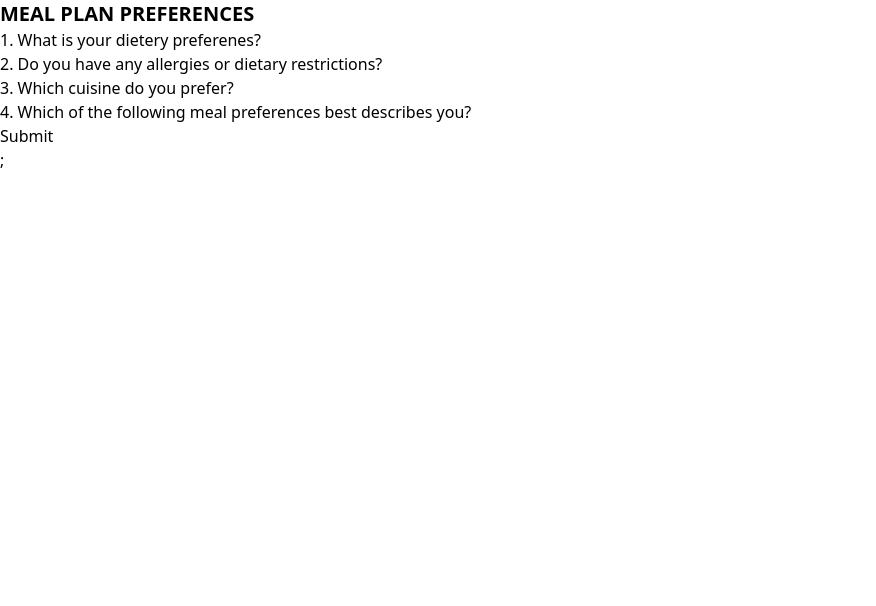
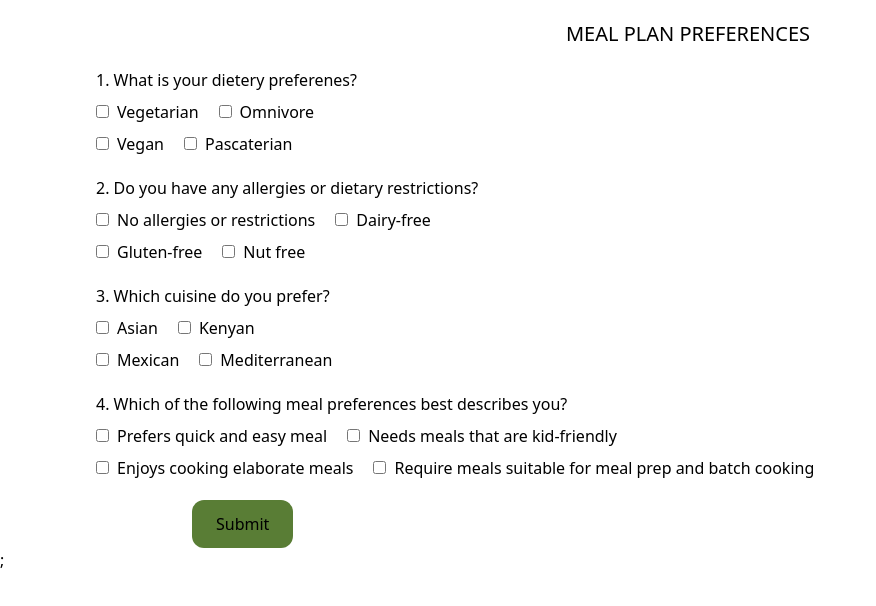
Before and after one commit to james-mbuvi/Mindful-meal-planner, a React (Vite) app: page /preferences in a window 1280 px wide. Shown: the top 606 px of the page, without its empty margins (0-876 px from the left). Built offline with nearby package versions, Linux system fonts and the light colour scheme; no server answers.

Commit message:
preference page

```diff
--- a/src/pages/preferences/Preferenes.jsx
+++ b/src/pages/preferences/Preferenes.jsx
@@ -1,29 +1,256 @@
-import React from 'react'
+import React, { useState } from "react";
+import logo from "../../assets/logo.png";
 
 function Preferenes() {
+  const [preferences, setPreferences] = useState({
+    dietary_preference: [],
+    dietary_restriction: [],
+    cuisine_preference: [],
+    meal_type_preference: [],
+  });
+
+  const handleCheckboxChange = (event, category) => {
+    const { value, checked } = event.target;
+    setPreferences((prevState) => ({
+      ...prevState,
+      [category]: checked
+        ? [...prevState[category], value]
+        : prevState[category].filter((item) => item !== value),
+    }));
+  };
+
   return (
-    <div>
-      <h1 className='text center font-bold text-xl'>MEAL PLAN PREFERENCES</h1>
-      <div>
+    <div className="display-flex ml-24 dark:bg-dm">
+      <h1 className="text-center text-xl my-5">MEAL PLAN PREFERENCES</h1>
+
+      <div className="my-5">
         <p>1. What is your dietery preferenes?</p>
+        <div className="span my-2">
+          <input
+            type="checkbox"
+            id="vegetarian"
+            name="dietary_preference"
+            value="vegetarian"
+            className="mr-2"
+            onChange={(e) => handleCheckboxChange(e, "dietary_preference")}
+          />
+          <label for="vegetarian" className="mr-5">
+            Vegetarian
+          </label>
+
+          <input
+            type="checkbox"
+            id="omnivore"
+            name="dietary_preferance"
+            value="omnivore"
+            className="mr-2"
+            onChange={(e) => handleCheckboxChange(e, "dietary_preference")}
+          />
+          <label for="omnivore" className="mr-5">
+            Omnivore
+          </label>
+        </div>
+
+        <div className="span my-2">
+          <input
+            type="checkbox"
+            id="vegan"
+            name="dietary_preference"
+            value="vegan"
+            className="mr-2"
+            onChange={(e) => handleCheckboxChange(e, "dietary_preference")}
+          />
+          <label for="vegan" className="mr-5">
+            Vegan
+          </label>
+
+          <input
+            type="checkbox"
+            id="Pascaterian"
+            name="dietary_preferance"
+            value="Pascaterian"
+            className="mr-2"
+            onChange={(e) => handleCheckboxChange(e, "dietary_preference")}
+          />
+          <label for="Pascaterian" className="mr-5">
+            Pascaterian
+          </label>
+        </div>
       </div>
 
-      <div>
+      <div className="my-5">
         <p>2. Do you have any allergies or dietary restrictions?</p>
+        <div className="span my-2">
+          <input
+            type="checkbox"
+            id="No allergies or restrictions"
+            name="dietary_restrictions"
+            value="No allergies or restrictions"
+            className="mr-2"
+            onChange={(e) => handleCheckboxChange(e, "dietary_restrictions")}
+          />
+          <label for="No allergies or restrictions" className="mr-5">
+            No allergies or restrictions
+          </label>
+
+          <input
+            type="checkbox"
+            id="Dairy-free"
+            name="dietary_restrictions"
+            value="Dairy-free"
+            className="mr-2"
+            onChange={(e) => handleCheckboxChange(e, "dietary_restrictions")}
+          />
+          <label for="Dairy-free" className="mr-5">
+            Dairy-free
+          </label>
+        </div>
+
+        <div className="span my-2">
+          <input
+            type="checkbox"
+            id="Gluten-free"
+            name="dietary_restrictions"
+            value="Gluten-free"
+            className="mr-2"
+            onChange={(e) => handleCheckboxChange(e, "dietary_restrictions")}
+          />
+          <label for="Gluten-free" className="mr-5">
+            Gluten-free
+          </label>
+
+          <input
+            type="checkbox"
+            id="Nut free"
+            name="dietary_restrictions"
+            value="Nut free"
+            className="mr-2"
+            onChange={(e) => handleCheckboxChange(e, "dietary_restrictions")}
+          />
+          <label for="Nut free" className="mr-5">
+            Nut free
+          </label>
+        </div>
       </div>
 
-      <div>
+      <div className="my-2">
         <p>3. Which cuisine do you prefer?</p>
+        <div className="span my-2">
+          <input
+            type="checkbox"
+            id="Asian"
+            name="cuisine_preference"
+            value="Asian"
+            className="mr-2"
+            onChange={(e) => handleCheckboxChange(e, "cuisine_preferences")}
+          />
+          <label for="Asian" className="mr-5">
+            Asian
+          </label>
+
+          <input
+            type="checkbox"
+            id="Kenyan"
+            name="cuisine_preference"
+            value="Kenyan"
+            className="mr-2"
+            onChange={(e) => handleCheckboxChange(e, "cuisine_preferences")}
+          />
+          <label for="Kenyan" className="mr-5">
+            Kenyan
+          </label>
+        </div>
+
+        <div className="span my-2">
+          <input
+            type="checkbox"
+            id="Mexican"
+            name="cuisine_preference"
+            value="Mexican"
+            className="mr-2"
+            onChange={(e) => handleCheckboxChange(e, "cuisine_preferences")}
+          />
+          <label for="Mexican" className="mr-5">
+            Mexican
+          </label>
+
+          <input
+            type="checkbox"
+            id="Mediterranean"
+            name="cuisine_preference"
+            value="Mediterranean"
+            className="mr-2"
+            onChange={(e) => handleCheckboxChange(e, "cuisine_preferences")}
+          />
+          <label for="Mediterranean" className="mr-5">
+            Mediterranean
+          </label>
+        </div>
       </div>
 
-      <div>
+      <div className="my-5">
         <p>4. Which of the following meal preferences best describes you?</p>
-          </div>
+        <div className="span my-2">
+          <input
+            type="checkbox"
+            id="Prefers quick and easy meal"
+            name="meal_type_preference"
+            value="Prefers quick and easy meal"
+            className="mr-2"
+            onChange={(e) => handleCheckboxChange(e, "meal_type_preferences")}
+          />
+          <label for="Prefers quick and easy meal" className="mr-5">
+            Prefers quick and easy meal
+          </label>
 
-          <button>Submit</button>
+          <input
+            type="checkbox"
+            id="Needs meals that are kid-friendly"
+            name="meal_type_preference"
+            value="Needs meals that are kid-friendly"
+            className="mr-2"
+            onChange={(e) => handleCheckboxChange(e, "meal_type_preferences")}
+          />
+          <label for="Needs meals that are kid-friendly" className="mr-5">
+            Needs meals that are kid-friendly
+          </label>
+        </div>
 
+        <div className="span">
+          <input
+            type="checkbox"
+            id="Enjoys cooking elaborate meals"
+            name="meal_type_preference"
+            value="Enjoys cooking elaborate meals"
+            className="mr-2"
+            onChange={(e) => handleCheckboxChange(e, "meal_type_preferences")}
+          />
+          <label for="Enjoys cooking elaborate meals" className="mr-5">
+            Enjoys cooking elaborate meals
+          </label>
+
+          <input
+            type="checkbox"
+            id="Require meals suitable for meal prep and batch cooking"
+            name="meal_type_preference"
+            value="Require meals suitable for meal prep and batch cooking"
+            className="mr-2"
+            onChange={(e) => handleCheckboxChange(e, "meal_type_preferences")}
+          />
+          <label
+            for="Require meals suitable for meal prep and batch cooking"
+            className="mr-5"
+          >
+            Require meals suitable for meal prep and batch cooking
+          </label>
+        </div>
+      </div>
+
+      <div className="display-flex ml-24 justify-center">
+        <button className="bg-pickle p-6 py-3 rounded-xl">Submit</button>
+      </div>
     </div>
   );
 }
 
-export default Preferenes
+export default Preferenes;
--- a/tailwind.config.js
+++ b/tailwind.config.js
@@ -8,7 +8,8 @@ export default {
     extend: {
       colors: {
         'pickle': "#597D35",
-        'pickle-lg': '#73a145'
+        'pickle-lg': '#73a145',
+        'dm':'#2D2E2E'
       }
     },
   },
```
